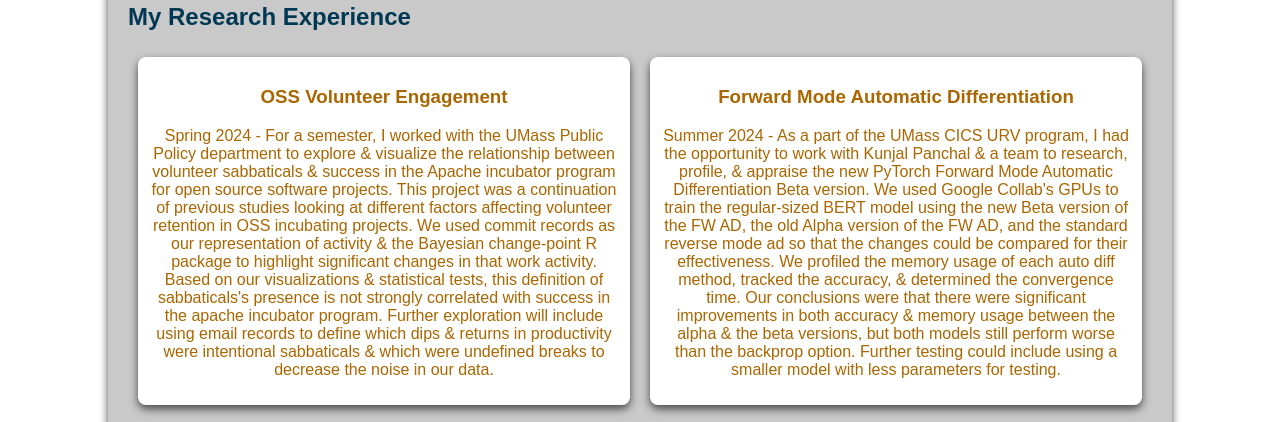
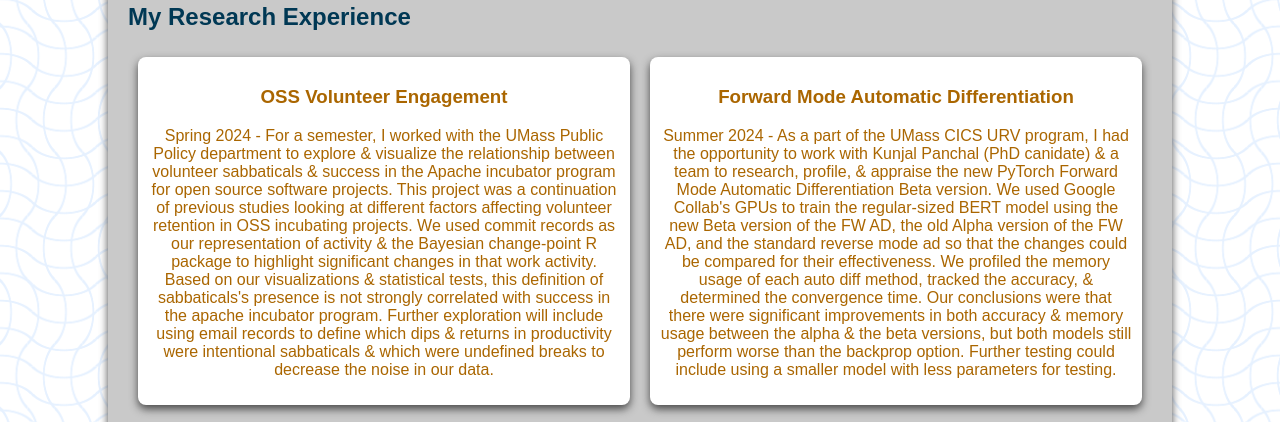
Before and after one commit to lizedminster/Personal-Website, a website: page docs/index.html in a window 1280 px wide. Shown: the part 840-1262 px from the top of the page. Drawn offline with Linux system fonts and the light colour scheme.

Commit message:
Added background pattern
I added a slight background pattern, which was made courtesy of cssportal.com.

```diff
--- a/docs/index.html
+++ b/docs/index.html
@@ -7,7 +7,7 @@
     <link rel="stylesheet" href="main.css" />
 </head>
 
-<body>
+<body class="custompattern">
     <nav id="navigation">
         <a href="game.html" id="toGame" class="g">Minigame</a>
         <a href="#Interests" class="jump">My Interests</a>
@@ -65,7 +65,7 @@
                 </li>
                 <li>
                     <h3>Forward Mode Automatic Differentiation</h3>
-                    <p>Summer 2024 - As a part of the UMass CICS URV program, I had the opportunity to work with Kunjal Panchal & a team to research, profile, & appraise the new PyTorch Forward Mode Automatic Differentiation Beta version. We used Google Collab's GPUs to train the regular-sized BERT model using the new Beta version of the FW AD, the old Alpha version of the FW AD, and the standard reverse mode ad so that the changes could be compared for their effectiveness. We profiled the memory usage of each auto diff method, tracked the accuracy, & determined the convergence time. Our conclusions were that there were significant improvements in both accuracy & memory usage between the alpha & the beta versions, but both models still perform worse than the backprop option. Further testing could include using a smaller model with less parameters for testing.</p>
+                    <p>Summer 2024 - As a part of the UMass CICS URV program, I had the opportunity to work with Kunjal Panchal (PhD canidate) & a team to research, profile, & appraise the new PyTorch Forward Mode Automatic Differentiation Beta version. We used Google Collab's GPUs to train the regular-sized BERT model using the new Beta version of the FW AD, the old Alpha version of the FW AD, and the standard reverse mode ad so that the changes could be compared for their effectiveness. We profiled the memory usage of each auto diff method, tracked the accuracy, & determined the convergence time. Our conclusions were that there were significant improvements in both accuracy & memory usage between the alpha & the beta versions, but both models still perform worse than the backprop option. Further testing could include using a smaller model with less parameters for testing.</p>
                 </li>
             </ul>
         </section>
--- a/docs/main.css
+++ b/docs/main.css
@@ -257,3 +257,13 @@ h2 {
     transform: scale(1.05);
     color: #000000;
 }
+.custompattern {
+    /*https://www.cssportal.com/css-pattern-generator/ used for design*/
+	background:
+		  radial-gradient(farthest-side at -33.33% 50%,#0000 52%,#e6f1ff 54% 57%,#0000 59%) 0 calc(128px/2),
+		  radial-gradient(farthest-side at 50% 133.33%,#0000 52%,#e6f1ff 54% 57%,#0000 59%) calc(128px/2) 0,
+		  radial-gradient(farthest-side at 133.33% 50%,#0000 52%,#e6f1ff 54% 57%,#0000 59%),
+		  radial-gradient(farthest-side at 50% -33.33%,#0000 52%,#e6f1ff 54% 57%,#0000 59%),
+		  #ffffff;
+	background-size: calc(128px/4.667) 128px,128px calc(128px/4.667);
+}
```
